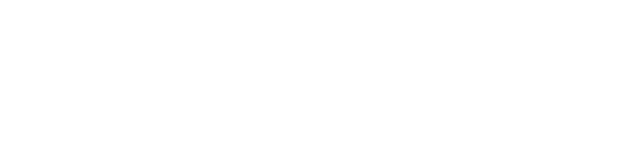
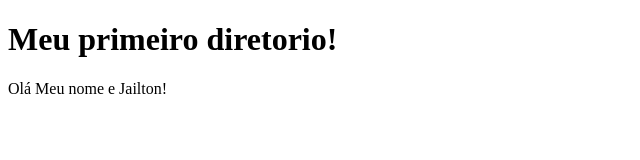
Before and after one commit to Jailton-jr/Projeto-Jailton, a plain HTML site: page index.html in a window 1280 px wide. Shown: the whole page, without its empty margins (0-640 px from the left). Drawn offline with Linux system fonts and the light colour scheme.

Commit message:
adicicionado linha 9 e 10

```diff
--- a/index.html
+++ b/index.html
@@ -6,6 +6,7 @@
     <title>Exercicio</title>
 </head>
 <body>
-
+    <h1>Meu primeiro diretorio!</h1>
+    <p>Olá Meu nome e Jailton!</p>
 </body>
 </html>
```
